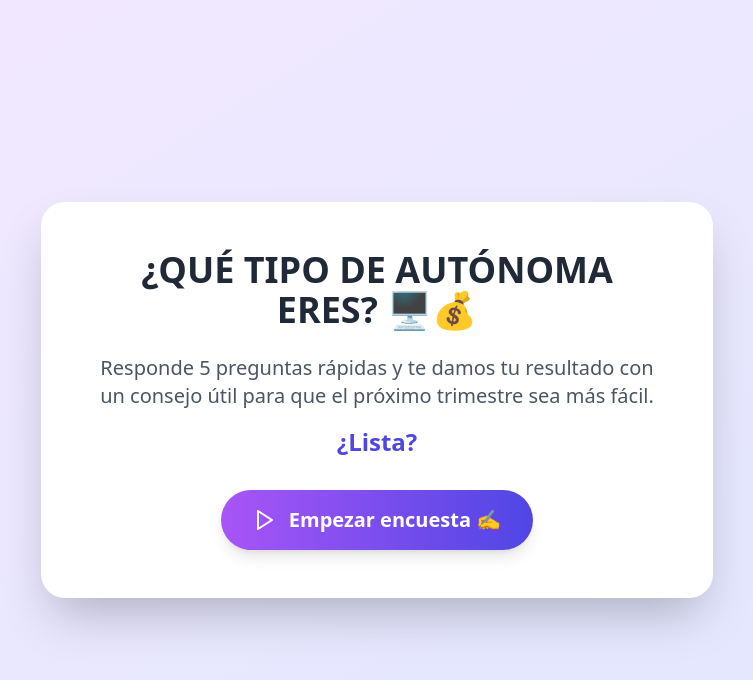
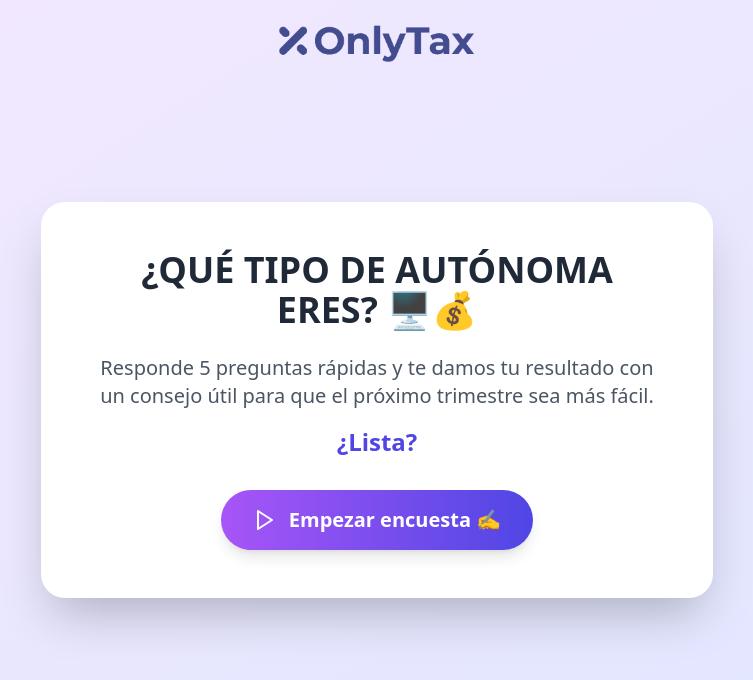
Before and after one commit to OnlyTaxToni/tipo_autonomo, a React (Vite) app: page / in a window 1280 px wide. Shown: the top 680 px of the page, without its empty margins (263-1016 px from the left). Built offline with nearby package versions, Linux system fonts and the light colour scheme.

Commit message:
Añadir logo OnlyTax en el header

```diff
--- a/src/componets/QuizScreen.tsx
+++ b/src/componets/QuizScreen.tsx
@@ -95,6 +95,17 @@ export default function QuizScreen({ answers, onAnswer, onFinish }: QuizScreenPr
 
   return (
     <div className="flex items-center justify-center min-h-screen p-4">
+      {/* Header con logo */}
+      <div className="absolute top-0 left-0 right-0 p-6">
+        <div className="flex justify-center">
+          <img
+            src="/onlytax oscuro.png"
+            alt="OnlyTax"
+            className="h-8 md:h-10"
+          />
+        </div>
+      </div>
+
       <div className="max-w-3xl mx-auto w-full">
         {/* Barra de progreso */}
         <div className="mb-8">
--- a/src/componets/ResultScreen.tsx
+++ b/src/componets/ResultScreen.tsx
@@ -41,6 +41,17 @@ export default function ResultScreen({ result, answers, onRestart }: ResultScree
 
   return (
     <div className="flex items-center justify-center min-h-screen p-4">
+      {/* Header con logo */}
+      <div className="absolute top-0 left-0 right-0 p-6">
+        <div className="flex justify-center">
+          <img
+            src="/onlytax oscuro.png"
+            alt="OnlyTax"
+            className="h-8 md:h-10"
+          />
+        </div>
+      </div>
+
       <div className="max-w-3xl mx-auto w-full">
         {/* Resultado */}
         <div className="bg-white rounded-3xl shadow-2xl p-8 md:p-12 mb-8 transform hover:scale-[1.02] transition-transform duration-300">
--- a/src/componets/WelcomeScreen.tsx
+++ b/src/componets/WelcomeScreen.tsx
@@ -8,6 +8,17 @@ interface WelcomeScreenProps {
 export default function WelcomeScreen({ onStart }: WelcomeScreenProps) {
   return (
     <div className="flex items-center justify-center min-h-screen p-4">
+      {/* Header con logo */}
+      <div className="absolute top-0 left-0 right-0 p-6">
+        <div className="flex justify-center">
+          <img
+            src="/onlytax oscuro.png"
+            alt="OnlyTax"
+            className="h-8 md:h-10"
+          />
+        </div>
+      </div>
+
       <div className="max-w-2xl mx-auto text-center">
         <div className="bg-white rounded-3xl shadow-2xl p-8 md:p-12 transform hover:scale-105 transition-transform duration-300">
           <div className="mb-8">
```
